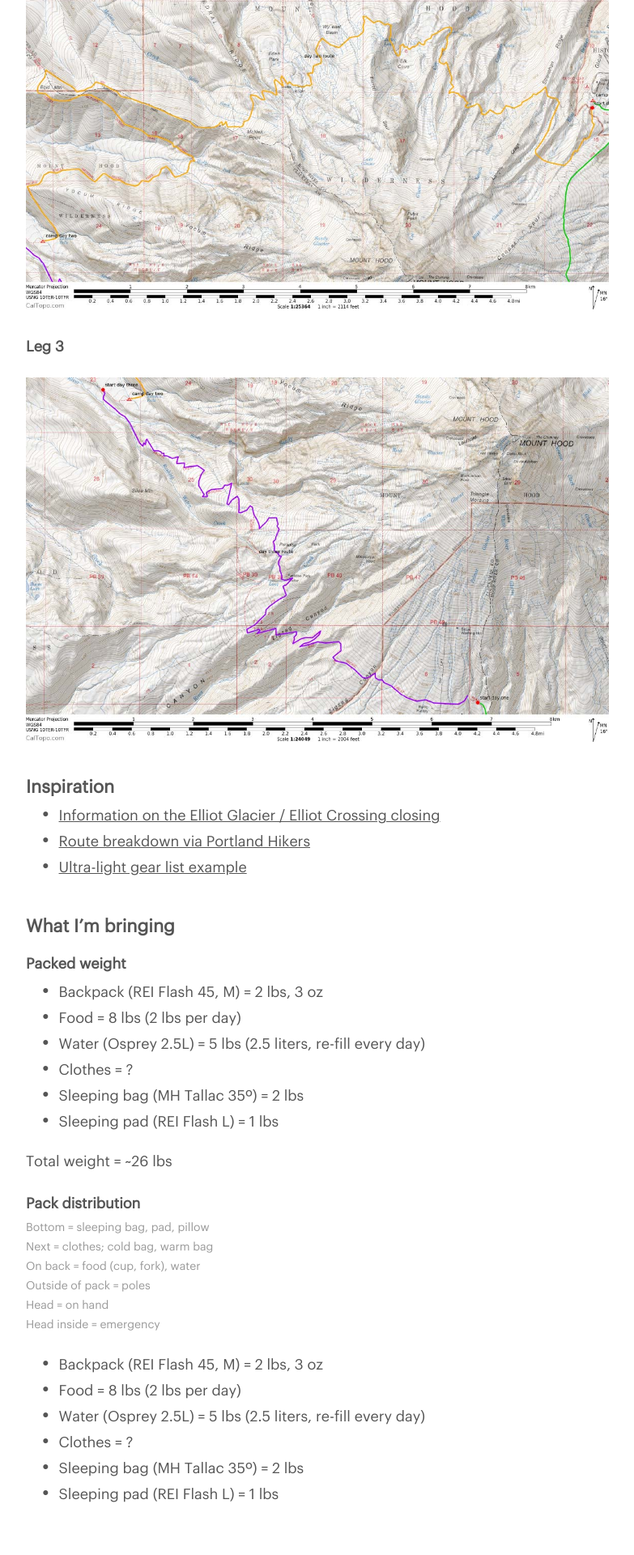
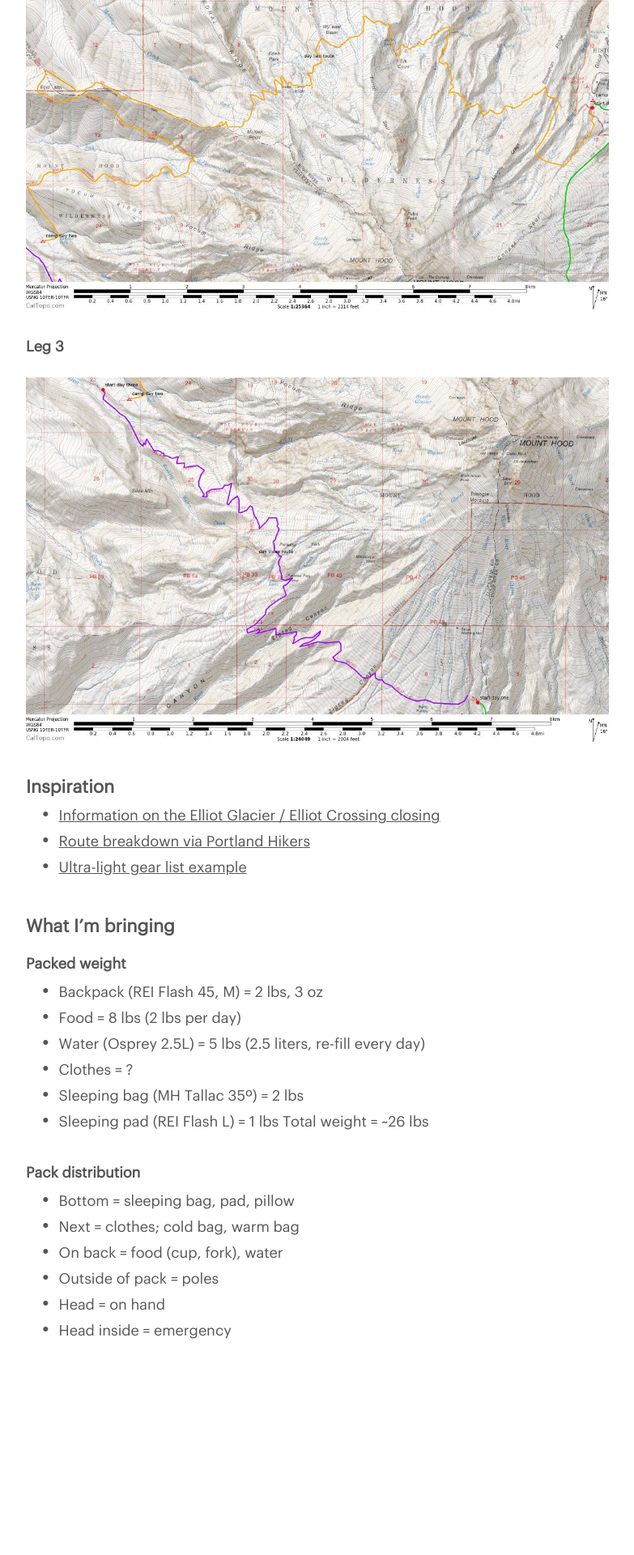
Before and after one commit to jonaschafer/jonaschafer.github.io, a Jekyll site: the page built from collections/_thoughts/timberline.md, in a window 1280 px wide. Shown: the part 3407-5327 px from the top of the page at 81% size, without its empty margins (248-1031 px from the left). Built offline with Jekyll 4.4.1, drawn with Linux system fonts in a browser that asks for light colours; after the commit the page ends 5125 px from its top, so only the background shows below that.

Commit message:
updated thoughts scss to make all markdown bullets affected by the style, remove .indent and replacing it with ul

```diff
--- a/assets/stylesheets/fun/thoughts.scss
+++ b/assets/stylesheets/fun/thoughts.scss
@@ -123,7 +123,7 @@
   ========================================================================== */
 
   // nested style
-  .indent {
+  ul {
     margin-top: 0px;
     color: $grey;
 
--- a/collections/_thoughts/timberline.md
+++ b/collections/_thoughts/timberline.md
@@ -32,25 +32,20 @@
 ![](/assets/images/timberline/timberline_route-5.jpg)
 
 ## Inspiration
-
-<ul class="indent">
-  <li><a href="http://www.fs.usda.gov/recarea/mthood/recarea/?recid=71918" target="_blank">Information on the Elliot Glacier / Elliot Crossing closing</a></li>
-  <li><a href="http://www.portlandhikersfieldguide.org/wiki/Timberline_Trail_around_Mount_Hood_Hike" target="_blank">Route breakdown via Portland Hikers</a></li>
-  <li><a href="https://docs.google.com/spreadsheet/ccc?key=0Aqh886ycFM9kdHZrUEUyWVdlaGZ0TkRkWUxFWWdMVVE#gid=0" target="_blank">Ultra-light gear list example</a></li>
-  </ul>
+* <a href="http://www.fs.usda.gov/recarea/mthood/recarea/?recid=71918" target="_blank">Information on the Elliot Glacier / Elliot Crossing closing</a>
+* <a href="http://www.portlandhikersfieldguide.org/wiki/Timberline_Trail_around_Mount_Hood_Hike" target="_blank">Route breakdown via Portland Hikers</a>
+* <a href="https://docs.google.com/spreadsheet/ccc?key=0Aqh886ycFM9kdHZrUEUyWVdlaGZ0TkRkWUxFWWdMVVE#gid=0" target="_blank">Ultra-light gear list example</a>
 
 
 ## What I'm bringing
 
 ### Packed weight
-<ul class="indent">
-  <li>Backpack (REI Flash 45, M) = 2 lbs, 3 oz</li>
-  <li>Food = 8 lbs (2 lbs per day)</li>
-  <li>Water (Osprey 2.5L) = 5 lbs (2.5 liters, re-fill every day)</li>
-  <li>Clothes = ?</li>
-  <li>Sleeping bag (MH Tallac 35º) = 2 lbs</li>
-  <li>Sleeping pad (REI Flash L) = 1 lbs</li>
-</ul>
+* Backpack (REI Flash 45, M) = 2 lbs, 3 oz
+* Food = 8 lbs (2 lbs per day)
+* Water (Osprey 2.5L) = 5 lbs (2.5 liters, re-fill every day)
+* Clothes = ?
+* Sleeping bag (MH Tallac 35º) = 2 lbs
+* Sleeping pad (REI Flash L) = 1 lbs
 Total weight = ~26 lbs
 
 ### Pack distribution
@@ -60,13 +55,3 @@
 * Outside of pack = poles
 * Head = on hand
 * Head inside = emergency
-
-
-<ul class="indent">
-  <li>Backpack (REI Flash 45, M) = 2 lbs, 3 oz</li>
-  <li>Food = 8 lbs (2 lbs per day)</li>
-  <li>Water (Osprey 2.5L) = 5 lbs (2.5 liters, re-fill every day)</li>
-  <li>Clothes = ?</li>
-  <li>Sleeping bag (MH Tallac 35º) = 2 lbs</li>
-  <li>Sleeping pad (REI Flash L) = 1 lbs</li>
-</ul>
```
